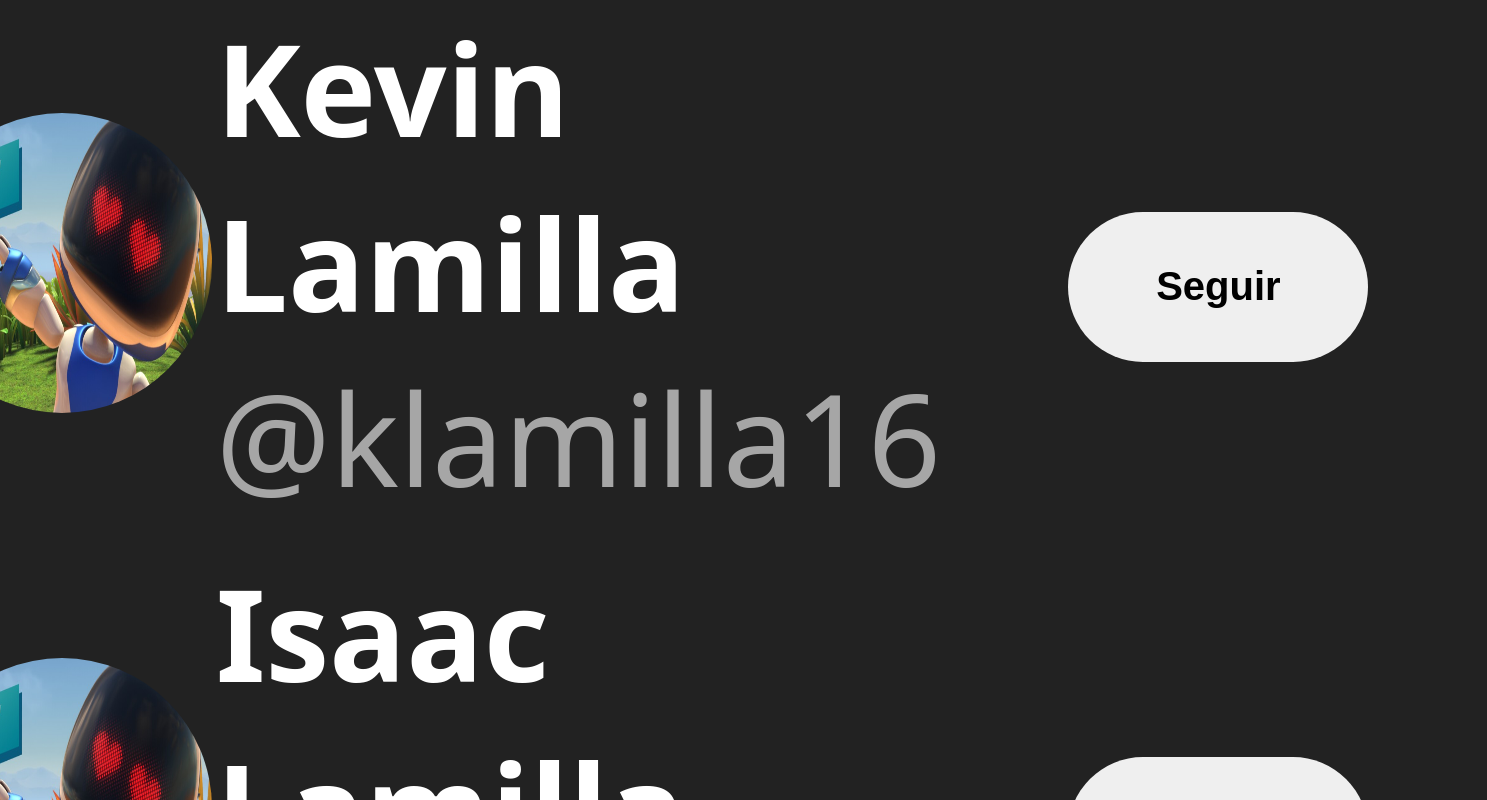
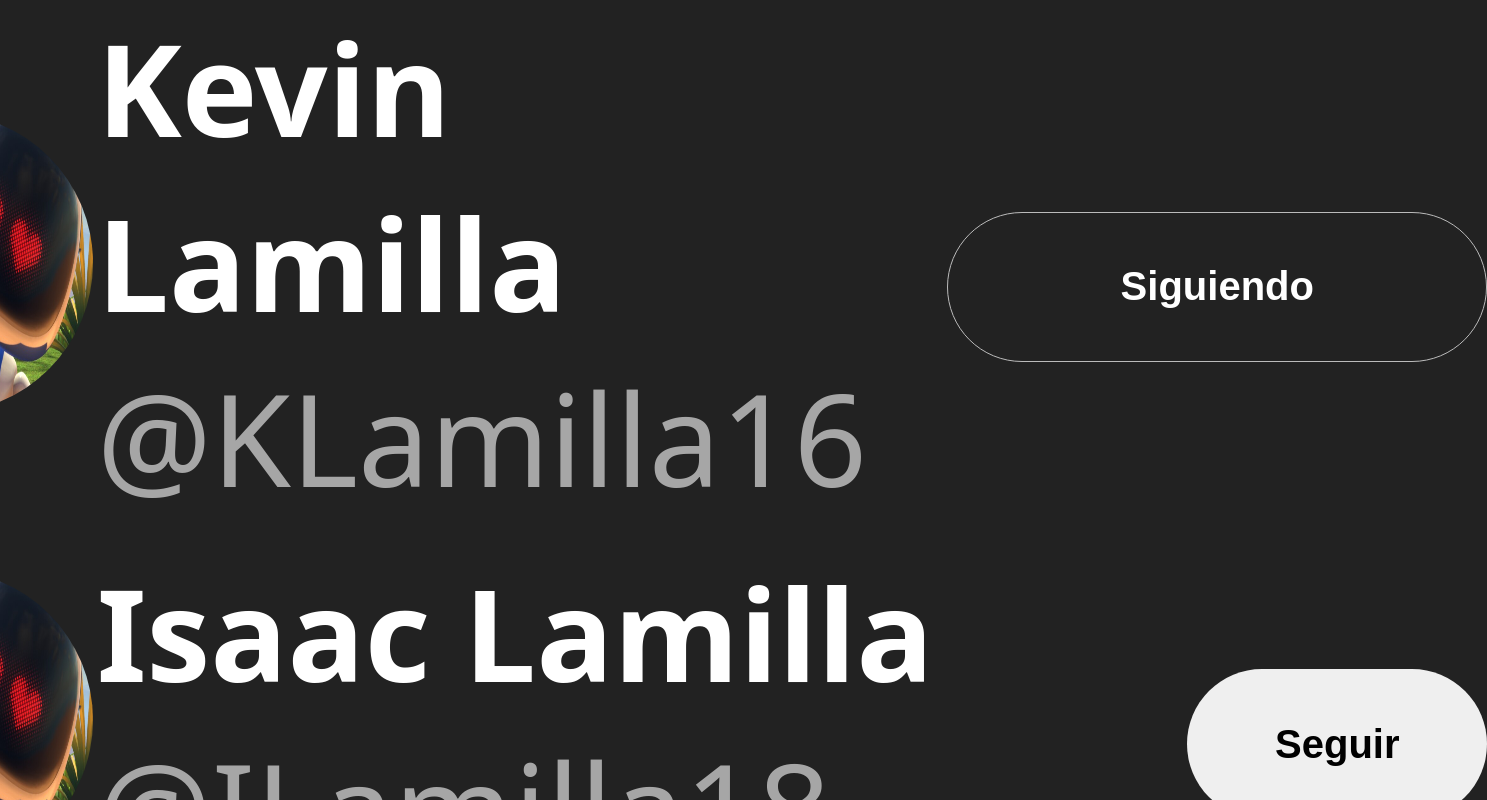
Before and after one commit to Lamilla19/Practica-React, a React (Vite) app in the folder proyectos/00-hola-mundo/: page / in a window 1280 px wide. Shown: the top 800 px of the page, 1487 px wide, since content can reach past the window. Built offline with nearby package versions, Linux system fonts and the light colour scheme.

Commit message:
Se añadio estilos para visualizar los cambios de estados , se añadio los estados y se renderizo una lista utilizando el componente

```diff
--- a/proyectos/00-hola-mundo/src/App.css
+++ b/proyectos/00-hola-mundo/src/App.css
@@ -28,6 +28,7 @@
 }
 
 .tw-followCard-btnSeguir{
+    cursor: pointer;
     margin-left: 80px;
     border: 0;
     border-radius: 999px;
@@ -36,6 +37,37 @@
     font-size: 40px;
     width: 300px;
     height: 150px;
+    transition: .3s ease background-color;
+}
+
+
+.tw-followCard-btnSeguir.is-following{
+ border : 1px solid #bbb;
+ background: transparent;
+ color: #fff;
+ width: 540px;
+}
+
+.tw-followCard-btnSeguir:hover{
+    background-color: aquamarine;
+}
+
+.tw-followCard-btnSeguir.is-following:hover{
+    background-color: rgba(232, 110, 110, 0.178);
+    color : rgb(255, 0, 0);
+    border: 1px solid rgb(249, 159, 159);
+}
+
+.tw-followCard-btnSeguir.is-following:hover .tw-followCard-text{
+    display: none;
+}
+
+.tw-followCard-btnSeguir.is-following:hover .tw-followCard-stopFollow{
+    display: block;
+}
+
+.tw-followCard-stopFollow{
+    display: none;
 }
 
 .App{
--- a/proyectos/00-hola-mundo/src/App.jsx
+++ b/proyectos/00-hola-mundo/src/App.jsx
@@ -1,14 +1,57 @@
 import "./App.css"
 import { TwitterFollowCard } from "./TwitterFollowCard";
 
+const users = [
+    {
+        userName : "KLamilla16",
+        name : "Kevin Lamilla",
+        isFollowing : true
+    },
+    {
+        userName : "ILamilla18",
+        name : "Isaac Lamilla",
+        isFollowing : false
+    },
+    {
+        userName : "RLamilla22",
+        name : "Anthonny Lamilla",
+        isFollowing : true
+    },
+    {
+        userName : "SLamilla22",
+        name : "Pepe Lamilla",
+        isFollowing : true
+    },
+    {
+        userName : "MLamilla5",
+        name : "Matias Lamilla",
+        isFollowing : false
+    },
+    {
+        userName : "ELamilla28",
+        name : "Elias Lamilla",
+        isFollowing : true
+    }
+]
 function App(){
-    return (
-    <div className="App">
-        <TwitterFollowCard userName="klamilla16" name="Kevin Lamilla" isFollowing="Seguir"/>
-        <TwitterFollowCard userName="ILamilla18" name="Isaac Lamilla" isFollowing="Seguir"/>
-        <TwitterFollowCard userName="ALamilla22" name="Anthonny Lamilla" isFollowing="Seguir"/>
-    </div>
-)
+    const format = (userName) => `@${userName}`
+ return(
+    <section className="App">
+        {
+            users.map(({userName,name,isFollowing})=>{
+                return(
+                        <TwitterFollowCard
+                        key={userName}
+                        userName={userName}
+                        name={name}
+                        formatElement={format}
+                        initialIsFollowing={isFollowing}
+                        />
+                    )
+            })
+        }
+    </section>
+ )
 }
 
 export default App;
--- a/proyectos/00-hola-mundo/src/TwitterFollowCard.jsx
+++ b/proyectos/00-hola-mundo/src/TwitterFollowCard.jsx
@@ -1,4 +1,21 @@
-export function TwitterFollowCard({userName , name , isFollowing}){
+import { useState } from "react";
+
+export function TwitterFollowCard({formatElement , userName , name , initialIsFollowing}){
+
+    //Usamos la desestrucutacion de JavaScript para visualizar mucho mejor el estado .
+    const [isFollowing , setIsFollowing] = useState(initialIsFollowing)
+
+    //Permite validar que cuando sea trua isFollowing el valor en texto sea "Siguiendo" y si es false el valor sea "Seguir"
+    const text = isFollowing ? "Siguiendo" : "Seguir"
+
+    //Nos permitira cambiar los estilos dependiendo el estado del boton
+    const  buttonisFollowing = isFollowing
+    ? "tw-followCard-btnSeguir is-following"
+    : "tw-followCard-btnSeguir"
+    //Esta funcion permitira cambiar el estado de true a false o de false a true
+    const handleClick =()=>{
+        setIsFollowing (!isFollowing)
+    }
     return (
         <article className="tw-followCard">
           <header className="tw-followCard-header">
@@ -8,12 +25,13 @@ export function TwitterFollowCard({userName , name , isFollowing}){
               alt="Astrobot"/>
               <div className="tw-followCard-info">
                   <strong>{name}</strong>
-                  <span className="tw-followCard-user">@{userName}</span>
+                  <span className="tw-followCard-user">{formatElement(userName)}</span>
               </div>
           </header>
           <aside>
-              <button className="tw-followCard-btnSeguir">
-                  {isFollowing}
+              <button className={buttonisFollowing} onClick={handleClick}>
+                  <span className="tw-followCard-text">{text}</span>
+                  <span className="tw-followCard-stopFollow">Dejar de seguir</span>
               </button>
           </aside>
         </article>
```
